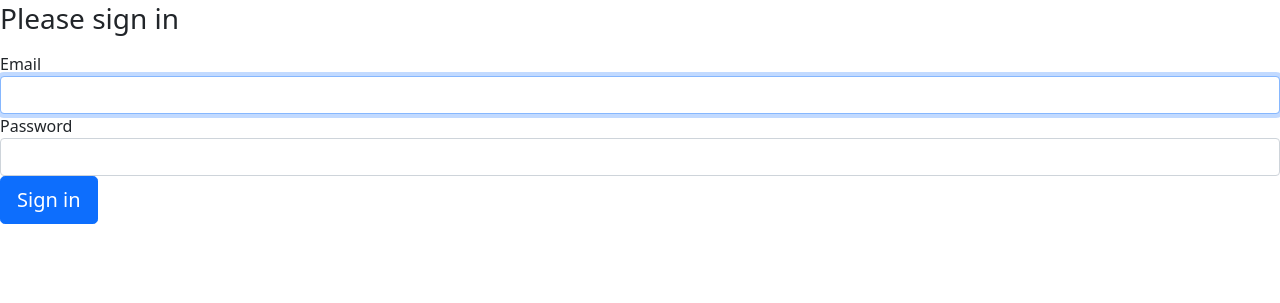
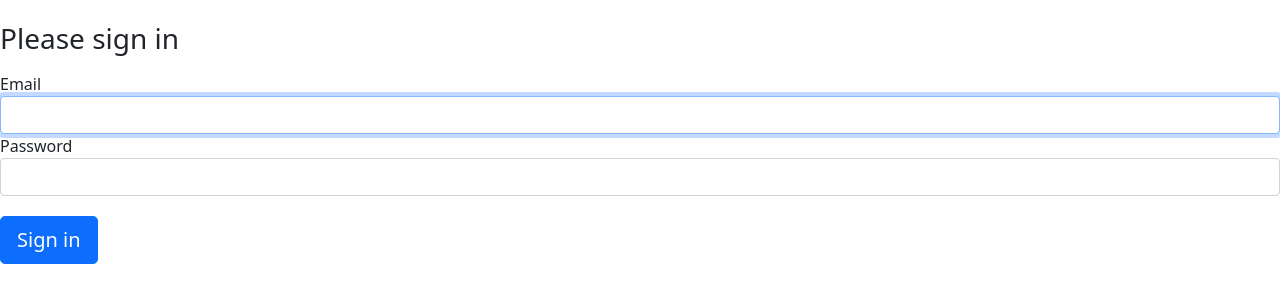
Before and after one commit to SkajaQ/Biblioteka-egz, a Symfony app: template templates/security/login.html.twig in a window 1280 px wide. Shown: the part 78-381 px from the top of the page. Run offline with Twig, Linux system fonts and the light colour scheme; the template is opened without the code that fills it, so the values that code supplies are empty; style sheets or scripts are compiled from the project's sources; some libraries are stand-ins or nearby versions.

Commit message:
Final touches 2

```diff
--- a/src/Controller/SecurityController.php
+++ b/src/Controller/SecurityController.php
@@ -15,7 +15,7 @@ class SecurityController extends AbstractController
     public function login(AuthenticationUtils $authenticationUtils): Response
     {
         // if ($this->getUser()) {
-        //     return $this->redirectToRoute('target_path');
+        //     return $this->redirectToRoute('book_index');
         // }
 
         // get the login error if there is one
--- a/templates/author/index.html.twig
+++ b/templates/author/index.html.twig
@@ -4,7 +4,7 @@
 
 {% block body %}
 
-<h1>All Authors</h1>
+<h2 style="margin-top: 20px;">All Authors</h2>
 
     <div class="container cont-names">
         <div class="row names-row">
--- a/templates/book/index.html.twig
+++ b/templates/book/index.html.twig
@@ -4,7 +4,7 @@
 
 {% block body %}
 
-<h3>All Books</h3>
+<h3 style="margin-top: 20px;">All Books</h3>
     List filter by:
         <form action="{{ path('book_index')}}" method="GET">
             <select name="author_id">
--- a/templates/security/login.html.twig
+++ b/templates/security/login.html.twig
@@ -14,7 +14,7 @@
         </div>
     {% endif %}
 
-    <h1 class="h3 mb-3 font-weight-normal">Please sign in</h1>
+    <h1 class="h3 mb-3 font-weight-normal" style="margin-top: 20px;">Please sign in</h1>
     <label for="inputEmail">Email</label>
     <input type="email" value="{{ last_username }}" name="email" id="inputEmail" class="form-control" required autofocus>
     <label for="inputPassword">Password</label>
@@ -35,7 +35,7 @@
         </div>
     #}
 
-    <button class="btn btn-lg btn-primary" type="submit">
+    <button class="btn btn-lg btn-primary" type="submit" style="margin-top: 20px;">
         Sign in
     </button>
 </form>
```
Also changed, not shown: src/Controller/AuthorController.php (+5 -4 lines).
